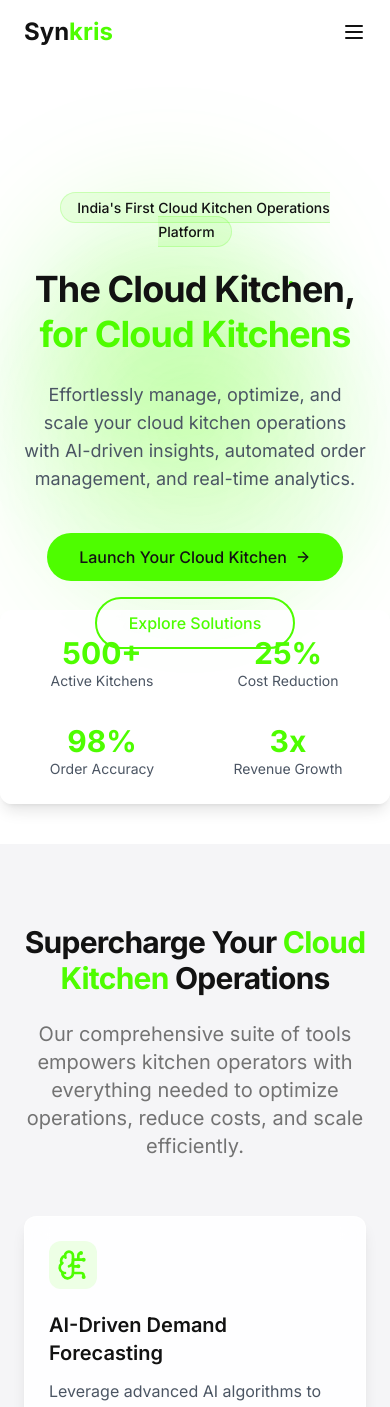
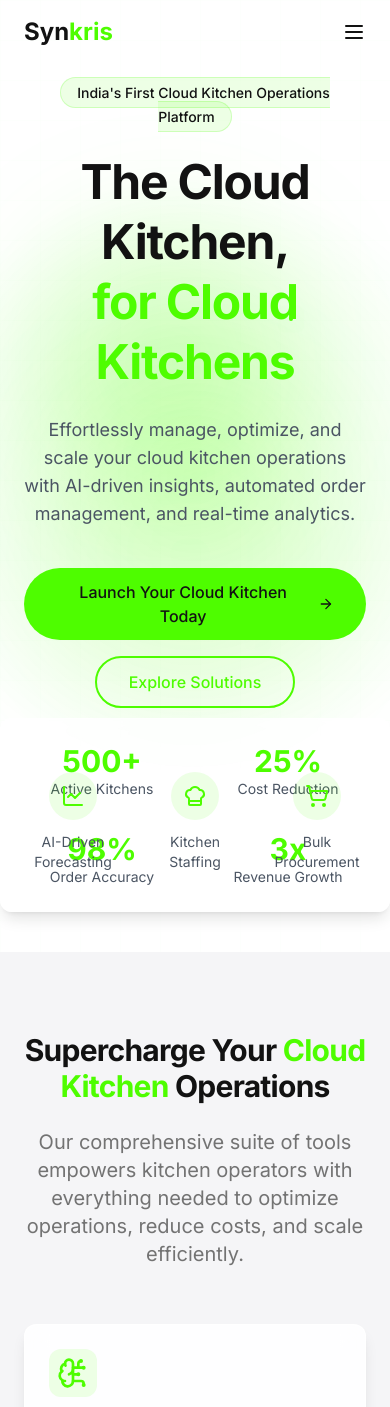
Before and after one commit to srijit2004/synkris, a React (Vite) app: page / in a window 390 px wide. Shown: the top 1407 px of the page. Built offline with nearby package versions, Linux system fonts and the light colour scheme.

Commit message:
Design web and mobile platform
\
Design a modern, intuitive, and AI-driven web and mobile platform for Synkris.

```diff
--- a/src/components/home/Hero.tsx
+++ b/src/components/home/Hero.tsx
@@ -1,8 +1,11 @@
+
 import React, { useEffect, useRef } from 'react';
 import { Link } from 'react-router-dom';
-import { ArrowRight } from 'lucide-react';
+import { ArrowRight, LineChart, ChefHat, ShoppingCart } from 'lucide-react';
+
 const Hero = () => {
   const heroRef = useRef<HTMLDivElement>(null);
+
   useEffect(() => {
     const observer = new IntersectionObserver(([entry]) => {
       if (entry.isIntersecting) {
@@ -11,23 +14,35 @@ const Hero = () => {
     }, {
       threshold: 0.1
     });
+
     if (heroRef.current) {
       observer.observe(heroRef.current);
     }
+
     return () => {
       if (heroRef.current) {
         observer.unobserve(heroRef.current);
       }
     };
   }, []);
-  return <section ref={heroRef} className="relative min-h-screen flex items-center justify-center py-20 px-6 md:px-10 opacity-0" style={{
-    backgroundImage: 'radial-gradient(circle at 50% 50%, rgba(78, 253, 0, 0.1) 0%, rgba(0, 0, 0, 0) 50%)'
-  }}>
-      {/* Background elements */}
+
+  return (
+    <section
+      ref={heroRef}
+      className="relative min-h-screen flex items-center justify-center py-20 px-6 md:px-10 opacity-0"
+      style={{
+        backgroundImage: 'radial-gradient(circle at 50% 50%, rgba(78, 253, 0, 0.15) 0%, rgba(0, 0, 0, 0) 60%)'
+      }}
+    >
+      {/* Dynamic background elements */}
       <div className="absolute inset-0 overflow-hidden pointer-events-none">
         <div className="absolute top-1/4 left-10 w-64 h-64 bg-synkris-green/20 rounded-full blur-3xl" />
         <div className="absolute bottom-1/4 right-10 w-80 h-80 bg-synkris-green/10 rounded-full blur-3xl" />
 
+        {/* Animated grid effect */}
+        <div className="absolute inset-0 bg-[linear-gradient(rgba(78,253,0,0.03)_1px,transparent_1px),linear-gradient(90deg,rgba(78,253,0,0.03)_1px,transparent_1px)] bg-[size:40px_40px] opacity-30" />
+
+        {/* Floating animated elements */}
         <div className="absolute top-1/3 right-1/4 w-1 h-1 bg-synkris-green rounded-full animate-pulse-green" />
         <div className="absolute bottom-1/3 left-1/3 w-1 h-1 bg-synkris-green rounded-full animate-pulse-green" style={{
           animationDelay: '1s'
@@ -46,7 +61,7 @@ const Hero = () => {
           </span>
         </div>
 
-        <h1 className="text-4xl md:text-6xl lg:text-7xl font-bold mb-6 leading-tight tracking-tight animate-slide-down opacity-0" style={{
+        <h1 className="text-5xl md:text-6xl lg:text-7xl font-bold mb-6 leading-tight tracking-tight animate-slide-down opacity-0" style={{
           animationDelay: '0.5s'
         }}>
           The Cloud Kitchen, <br />
@@ -64,13 +79,37 @@ const Hero = () => {
           animationDelay: '0.9s'
         }}>
           <Link to="/demo" className="cta-button flex items-center gap-2 group">
-            <span>Launch Your Cloud Kitchen</span>
+            <span>Launch Your Cloud Kitchen Today</span>
             <ArrowRight className="h-4 w-4 transition-transform group-hover:translate-x-1" />
           </Link>
 
           <Link to="/solutions" className="cta-button-outline">
             Explore Solutions
           </Link>
+        </div>
+
+        {/* Feature icons */}
+        <div className="mt-16 grid grid-cols-3 gap-6 max-w-2xl mx-auto animate-slide-up opacity-0" style={{
+          animationDelay: '1.1s'
+        }}>
+          <div className="flex flex-col items-center">
+            <div className="w-12 h-12 bg-synkris-green/10 rounded-full flex items-center justify-center mb-3">
+              <LineChart className="h-6 w-6 text-synkris-green" />
+            </div>
+            <p className="text-sm text-gray-600">AI-Driven Forecasting</p>
+          </div>
+          <div className="flex flex-col items-center">
+            <div className="w-12 h-12 bg-synkris-green/10 rounded-full flex items-center justify-center mb-3">
+              <ChefHat className="h-6 w-6 text-synkris-green" />
+            </div>
+            <p className="text-sm text-gray-600">Kitchen Staffing</p>
+          </div>
+          <div className="flex flex-col items-center">
+            <div className="w-12 h-12 bg-synkris-green/10 rounded-full flex items-center justify-center mb-3">
+              <ShoppingCart className="h-6 w-6 text-synkris-green" />
+            </div>
+            <p className="text-sm text-gray-600">Bulk Procurement</p>
+          </div>
         </div>
       </div>
 
@@ -97,6 +136,8 @@ const Hero = () => {
           </div>
         </div>
       </div>
-    </section>;
+    </section>
+  );
 };
+
 export default Hero;
```
Lines whose indentation alone changed are shown as unchanged.
